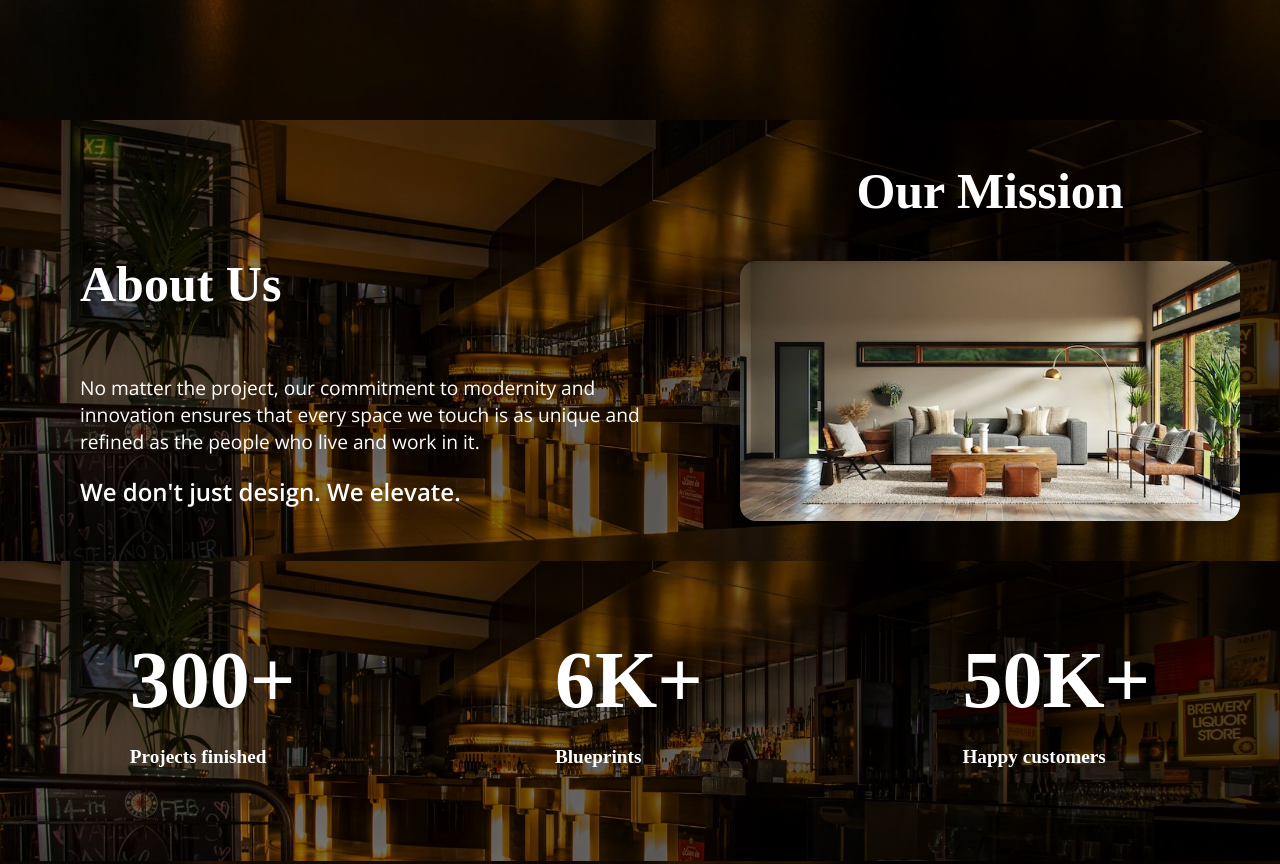
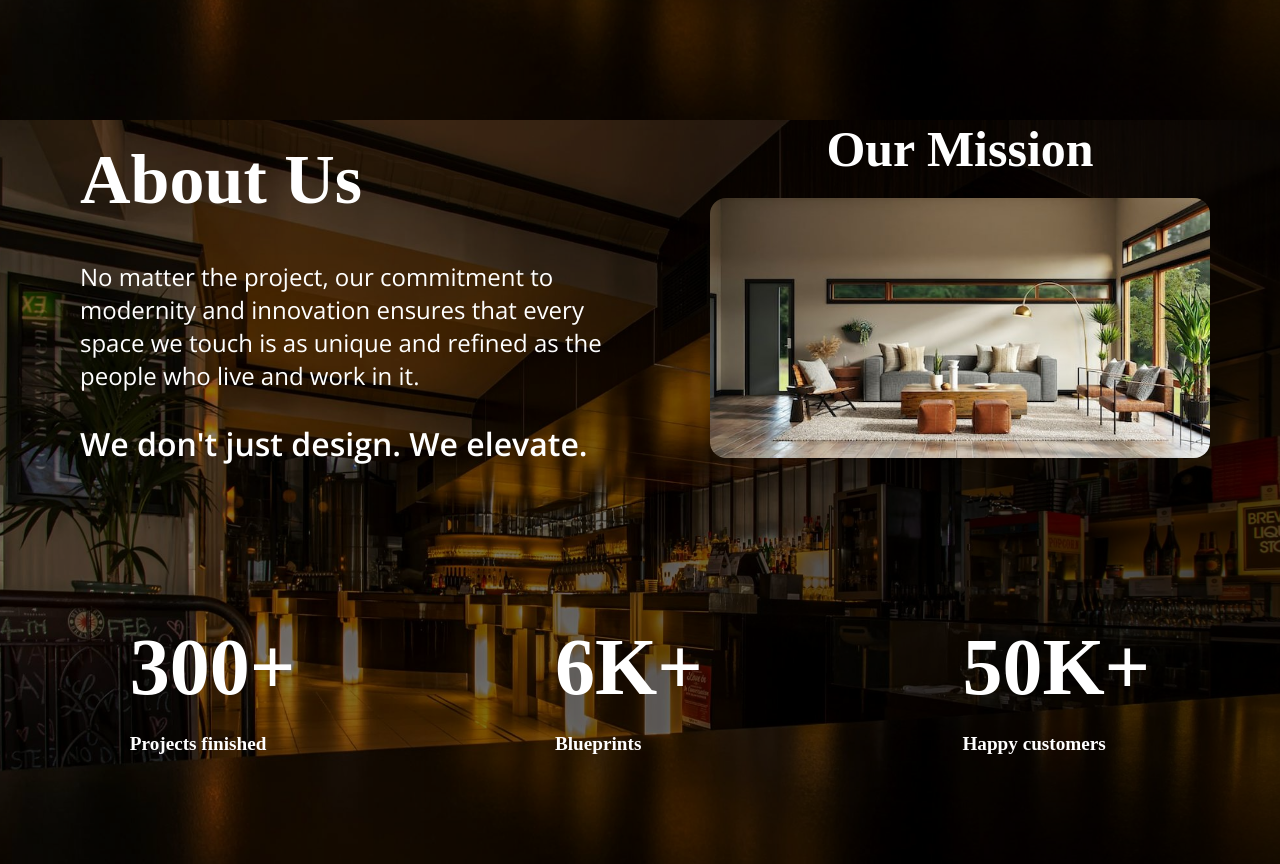
Before and after one commit to stefanarctic/Architecture-Template, a website built with Vite: page index.html in a window 1280 px wide. Shown: the part 680-1544 px from the top of the page. Built offline with nearby package versions, Linux system fonts and the light colour scheme; a web font is replaced by a local one.

Commit message:
About us finished

```diff
--- a/index.html
+++ b/index.html
@@ -65,10 +65,12 @@
         </main>
     </header>
     <section id="about">
-        <div class="about-text">
+        <div class="about-us-content">
             <h1>About Us</h1>
-            <p>No matter the project, our commitment to modernity and innovation ensures that every space we touch is as unique and refined as the people who live and work in it.</p>
-            <h6>We don't just design. We elevate.</h6>
+            <div class="about-text">
+                <p>No matter the project, our commitment to modernity and innovation ensures that every space we touch is as unique and refined as the people who live and work in it.</p>
+                <h6>We don't just design. We elevate.</h6>
+            </div>
         </div>
         <div class="about-img">
             <h1>Our Mission</h1>
--- a/scss/_pc.scss
+++ b/scss/_pc.scss
@@ -54,11 +54,12 @@ section {
     // background-color: transparent;
     // background-color: black;
 
-    background:
-        linear-gradient(to right, rgba(0, 0, 0, 0.4), rgba(0, 0, 0, 0.7)),
-        url('../../res/architecture_indoors1.jpg')
-        no-repeat center fixed;
-    background-size: cover;
+    // background:
+    //     linear-gradient(to right, rgba(0, 0, 0, 0.4), rgba(0, 0, 0, 0.7)),
+    //     url('../../res/architecture_indoors1.jpg')
+    //     no-repeat center fixed;
+    // background-size: cover;
+    background-color: transparent;
     color: white;
 }
 
@@ -67,10 +68,12 @@ section#about {
     height: 100%;
     // margin: 0;
     // padding: 0;
+    // background-color: red;
 
     display: flex;
     flex-direction: row;
-    align-items: center;
+    // align-items: center;
+    // justify-content: center;
 
     // background:
     //     linear-gradient(to right, rgba(0, 0, 0, 0.4), rgba(0, 0, 0, 0.7)),
@@ -81,21 +84,36 @@ section#about {
 
     // background-color: transparent;
 
-    // background-color: red;
+   .about-us-content {
+        flex: 1;
+        display: flex;
+        flex-direction: column;
+        // background-color: yellow;
+        // justify-content: center;
+        // align-items: center;
+
+        h1 {
+            font-size: 70px;
+            font-weight: 900;
+            margin-left: 80px;
+            padding-top: 20px;
+            margin-top: 0;
+            margin-bottom: 40px;
+        }
 
         .about-text {
             flex: 1;
             // background-color: blue;
 
             display: flex;
-        justify-content: center;
+            // justify-content: center;
             align-items: left;
             gap: 20px;
-        margin-left: 40px;
+            margin-left: 80px;
             // height: 10000px;
             // flex: 3;
-        margin-top: 40px;
-        padding: 40px;
+            // margin-top: 40px;
+            // padding: 40px;
             padding-bottom: 0px;
             margin-bottom: 40px;
             flex-direction: column;
@@ -103,37 +121,44 @@ section#about {
             // filter: drop-shadow(to bottom, );
             // filter: drop-shadow(5px 5px 4px #000000);
 
-        h1 {
-            font-size: 50px;
-            font-weight: 900;
-        }
+            // h1 {
+            //     font-size: 50px;
+            //     font-weight: 900;
+            // }
 
             p {
                 all: unset;
                 font-family: 'Open Sans', sans-serif;
-            font-size: larger;
+                font-size: x-large;
                 font-weight: 400;
             }
 
             h6 {
                 all: unset;
                 font-family: 'Open Sans', sans-serif;
-            font-size: x-large;
+                font-size: xx-large;
                 font-weight: 600;
+                margin-top: 10px;
+            }
         }
    }
 
    .about-img {
         flex: 1;
+        // background-color: green;
+        // padding-top: 20px;
 
         display: flex;
-        justify-content: center;
+        // justify-content: center;
         align-items: center;
         // margin-top: 40px;
-        margin-bottom: 40px;
+        margin-bottom:  90px;
         flex-direction: column;
 
         h1 {
+            margin-top: 0;
+            padding-top: 0;
+            margin-bottom: 20px;
             font-size: 50px;
             font-weight: 900;
         }
@@ -312,7 +337,7 @@ section#services {
     }
 
     .services-parent {
-        margin-top: 40px;
+        margin-top: 10px;
         display: grid;
         grid-template-areas:
             'house-design office-design'
```
Also changed, not shown: css/style.css, 1 other file. Lines whose indentation alone changed are shown as unchanged.
